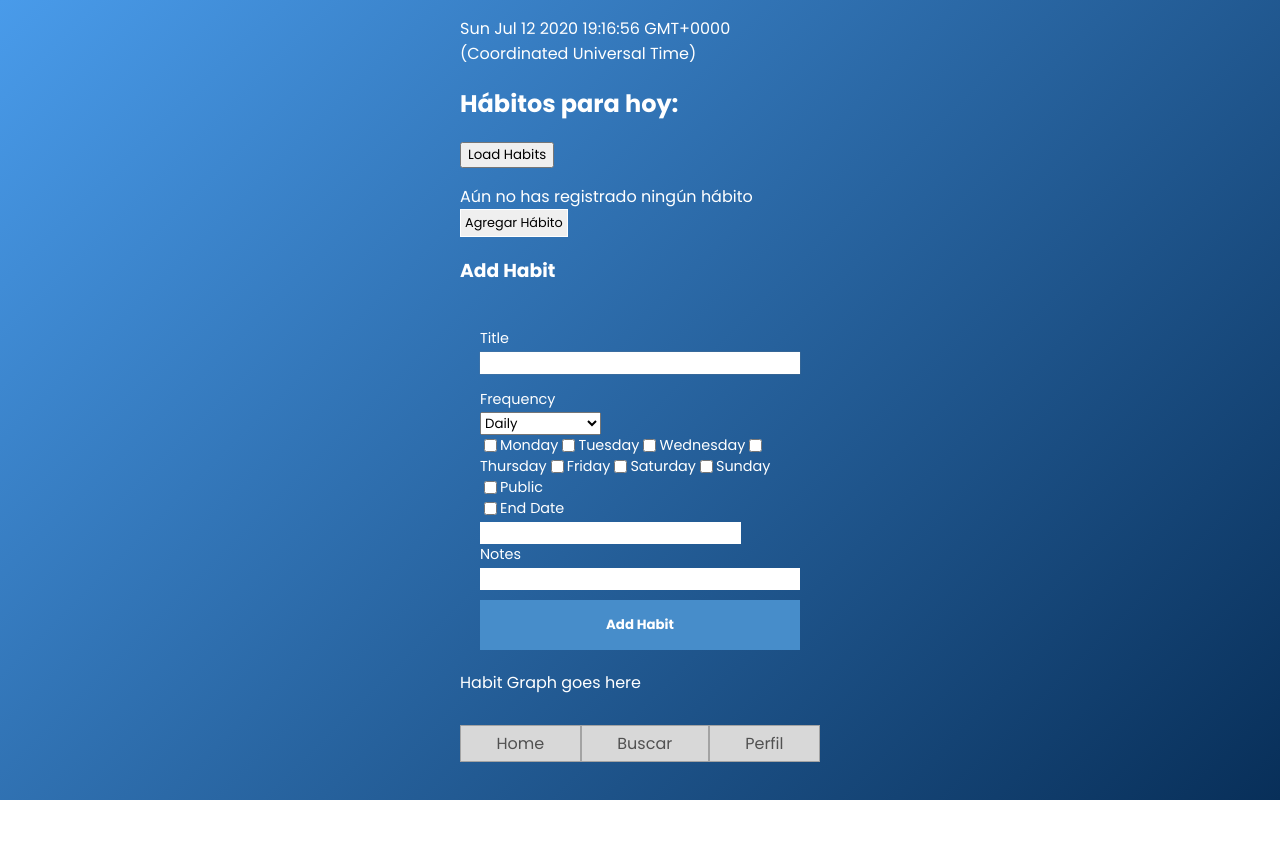
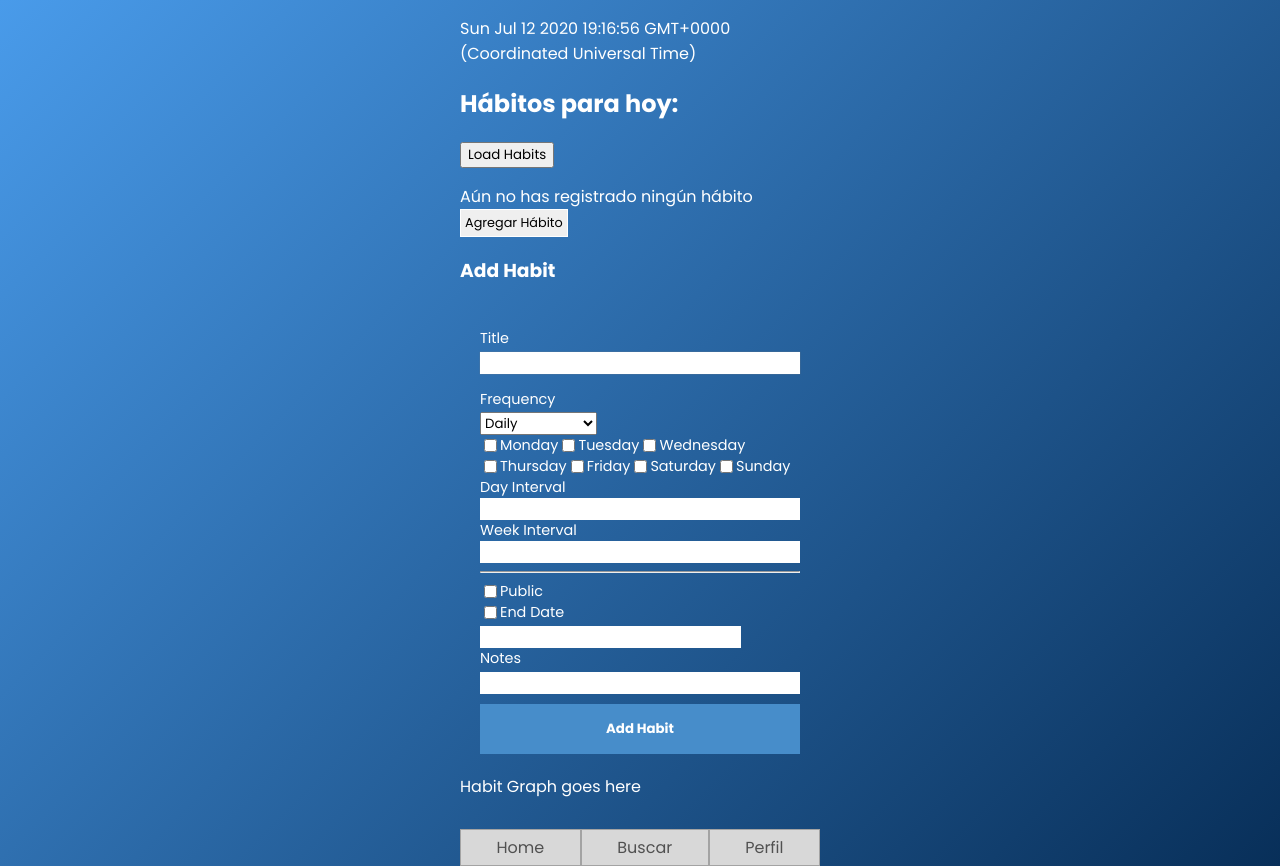
Before and after one commit to dejavuhq/sub-routines-frontend, a React app: page /home in a window 1280 px wide. Both pictures are taken after a click on the button "Agregar Hábito". Before the commit the page ends 800 px from the top, so only its background shows below. Built offline with nearby package versions, Linux system fonts and the light colour scheme.

Commit message:
[ADD] sections for n days and every n weeks

```diff
--- a/src/assets/styles/components/AddHabit.scss
+++ b/src/assets/styles/components/AddHabit.scss
@@ -58,6 +58,10 @@
     label {
       width: auto;
     }
+    span {
+      width: auto;
+      display: flex;
+    }
   }
   .end-date {
     height: auto;
--- a/src/components/AddHabit.jsx
+++ b/src/components/AddHabit.jsx
@@ -14,7 +14,8 @@ const AddHabit = (props) => {
         <select name="frequency" id="frequency">
           <option value="RRULE:FREQ=DAILY;INTERVAL=1">Daily</option>
           <option value="RRULE:FREQ=WEEKLY;INTERVAL=1;WKST=MO;BYDAY=FR">Weekly</option>
-          <option value="RRULE:FREQ=DAILY;INTERVAL=2;WKST=MO">Every two days</option>
+          <option value="RRULE:FREQ=DAILY;INTERVAL=2;WKST=MO">Every # days</option>
+          <option value="RRULE:FREQ=DAILY;INTERVAL=2;WKST=MO">Every # weeks</option>
         </select>
         <div className="add-habit-row">
           <input type="checkbox" id="monday" name="monday" />
@@ -23,8 +24,8 @@ const AddHabit = (props) => {
           <label htmlFor="tuesday">Tuesday</label>
           <input type="checkbox" id="wednesday" name="wednesday" />
           <label htmlFor="wednesday">Wednesday</label>
-          <input type="checkbox" id="thursday" name="thursday" />
-          <label htmlFor="thursday">Thursday</label>
+          <span><input type="checkbox" id="thursday" name="thursday" />
+          <label htmlFor="thursday">Thursday</label></span>
           <input type="checkbox" id="friday" name="friday" />
           <label htmlFor="friday">Friday</label>
           <input type="checkbox" id="saturday" name="saturday" />
@@ -32,6 +33,15 @@ const AddHabit = (props) => {
           <input type="checkbox" id="sunday" name="sunday" />
           <label htmlFor="sunday">Sunday</label>
         </div>
+        <div className="add-habit-row">
+          <label htmlFor="n-days">Day Interval</label>
+          <input id="n-days" name="n-weeks" type="text"/>
+        </div>
+        <div className="add-habit-row">
+          <label htmlFor="n-weeks">Week Interval</label>
+          <input id="n-weeks" name="n-weeks" type="text"/>
+        </div>
+        <hr/>
         <div className="add-habit-row">
           <input type="checkbox" id="privacy" name="privacy" />
           <label htmlFor="privacy">Public</label>
```
